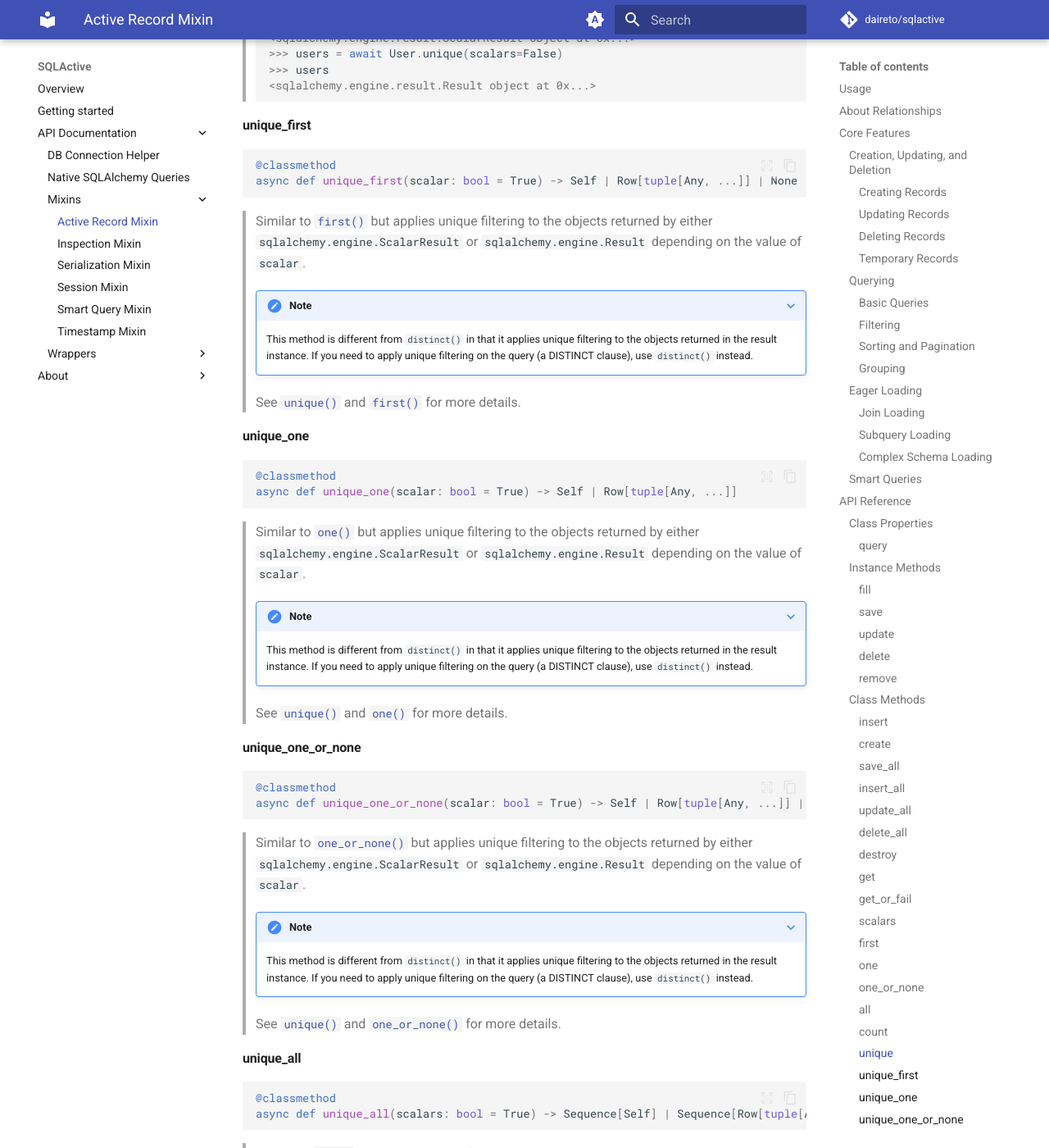
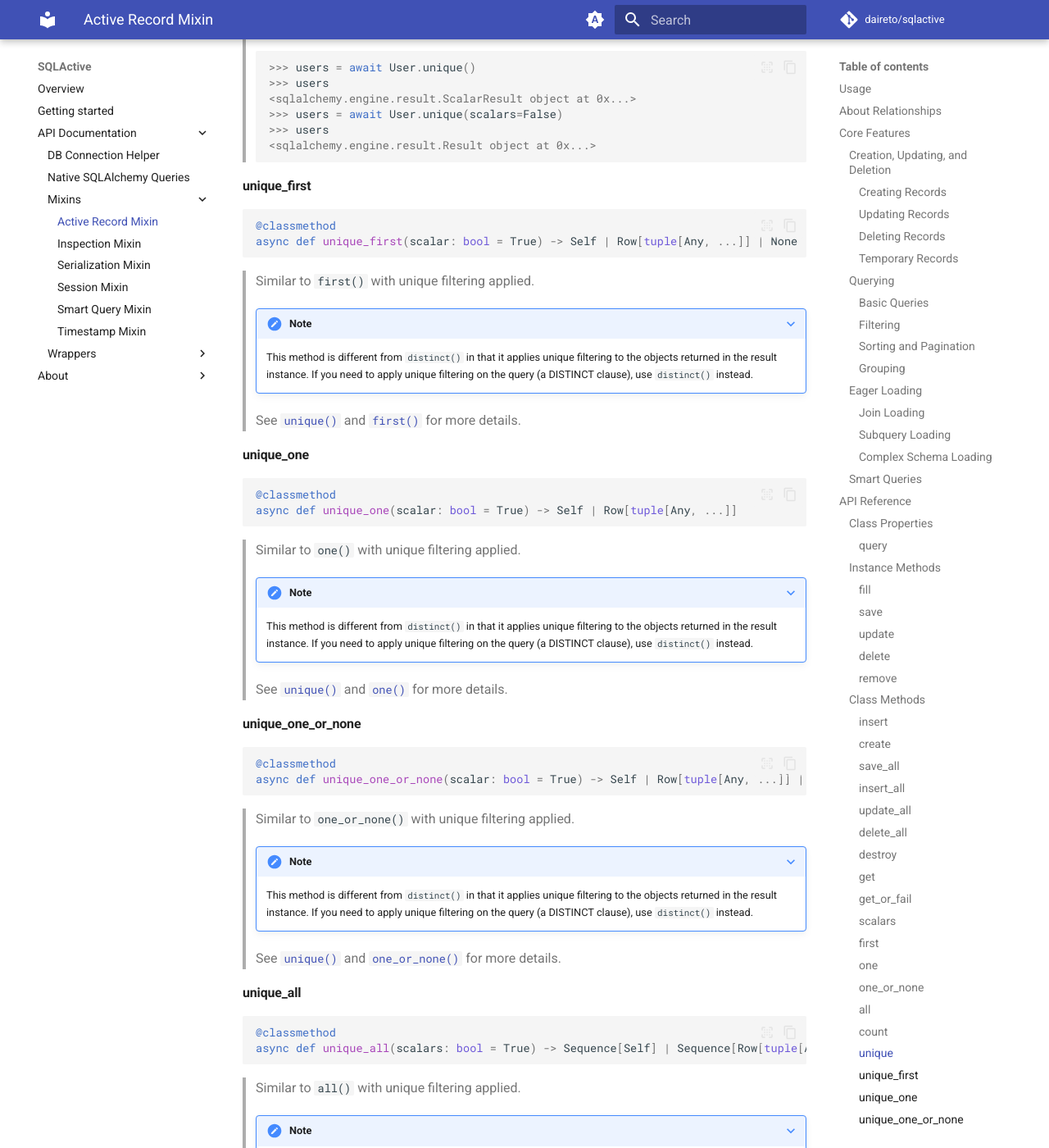
Before and after one commit to daireto/sqlactive, an MkDocs documentation site: the page built from docs/api/active-record-mixin.md, in a window 1280 px wide and 1400 px high, scrolled down 22170 px. Shown: the whole window at 82% size. Built offline with MkDocs 1.6.1 and Material for MkDocs 9.7.7, drawn with Linux system fonts in a browser that asks for light colours; comment, search, counter and statistics services are not loaded; some of the changed text lies outside the part shown.

````diff
--- a/docs/api/active-record-mixin.md
+++ b/docs/api/active-record-mixin.md
@@ -419,7 +419,10 @@ def query() -> Select[tuple[Self]]
 def fill(**kwargs) -> Self
 ```
 
-> Fills the object with values from `kwargs` without saving to the database.
+> Fill the object with passed values.
+
+> Update the object's attributes with the provided values
+> without saving to the database.
 
 > **Parameters**
 
@@ -837,8 +840,10 @@ async def get_or_fail(
 ) -> Self
 ```
 
-> Fetches a row by primary key or raises a `sqlalchemy.exc.NoResultFound`
-> exception if no result is found.
+> Fetch a row by primary key.
+
+> If no result is found, it will raise a `sqlalchemy.exc.NoResultFound`
+> exception.
 
 > If multiple results are found, it will raise a
 > `sqlalchemy.exc.MultipleResultsFound` exception.
@@ -884,7 +889,7 @@ async def get_or_fail(
 async def scalars() -> ScalarResult[Self]
 ```
 
-> Returns a `sqlalchemy.engine.ScalarResult` instance containing all rows.
+> Fetch all rows as scalars.
 
 > **Returns**
 
@@ -957,8 +962,10 @@ async def first(scalar: bool = True) -> Self | Row[tuple[Any, ...]] | None
 async def one(scalar: bool = True) -> Self | Row[tuple[Any, ...]]
 ```
 
-> Fetches one row or raises a `sqlalchemy.exc.NoResultFound` exception
-> if no results are found.
+> Fetch one row.
+
+> If no result is found, it will raise a `sqlalchemy.exc.NoResultFound`
+> exception.
 
 > If multiple results are found, it will raise a
 > `sqlalchemy.exc.MultipleResultsFound` exception.
@@ -1147,8 +1154,7 @@ async def count() -> int
 async def unique(scalars: bool = True) -> ScalarResult[Self] | Result[tuple[Any, ...]]
 ```
 
-> Similar to [`scalars()`](#scalars) but applies unique filtering to
-> the objects returned in the result instance.
+> Return rows with unique filtering applied.
 
 > If `scalars` is `False`, returns a `sqlalchemy.engine.Result` instance
 > instead of a `sqlalchemy.engine.ScalarResult` instance.
@@ -1191,9 +1197,7 @@ async def unique(scalars: bool = True) -> ScalarResult[Self] | Result[tuple[Any,
 async def unique_first(scalar: bool = True) -> Self | Row[tuple[Any, ...]] | None
 ```
 
-> Similar to [`first()`](#first) but applies unique filtering to
-> the objects returned by either `sqlalchemy.engine.ScalarResult`
-> or `sqlalchemy.engine.Result` depending on the value of `scalar`.
+> Similar to `first()` with unique filtering applied.
 
 > ???+ note
 >
@@ -1211,9 +1215,7 @@ async def unique_first(scalar: bool = True) -> Self | Row[tuple[Any, ...]] | Non
 async def unique_one(scalar: bool = True) -> Self | Row[tuple[Any, ...]]
 ```
 
-> Similar to [`one()`](#one) but applies unique filtering to
-> the objects returned by either `sqlalchemy.engine.ScalarResult`
-> or `sqlalchemy.engine.Result` depending on the value of `scalar`.
+> Similar to `one()` with unique filtering applied.
 
 > ???+ note
 >
@@ -1231,9 +1233,7 @@ async def unique_one(scalar: bool = True) -> Self | Row[tuple[Any, ...]]
 async def unique_one_or_none(scalar: bool = True) -> Self | Row[tuple[Any, ...]] | None
 ```
 
-> Similar to [`one_or_none()`](#one_or_none) but applies unique filtering to
-> the objects returned by either `sqlalchemy.engine.ScalarResult`
-> or `sqlalchemy.engine.Result` depending on the value of `scalar`.
+> Similar to `one_or_none()` with unique filtering applied.
 
 > ???+ note
 >
@@ -1252,9 +1252,7 @@ async def unique_one_or_none(scalar: bool = True) -> Self | Row[tuple[Any, ...]]
 async def unique_all(scalars: bool = True) -> Sequence[Self] | Sequence[Row[tuple[Any, ...]]]
 ```
 
-> Similar to [`all()`](#all) but applies unique filtering to
-> the objects returned by either `sqlalchemy.engine.ScalarResult`
-> or `sqlalchemy.engine.Result` depending on the value of `scalars`.
+> Similar to `all()` with unique filtering applied.
 
 > ???+ note
 >
@@ -1272,8 +1270,7 @@ async def unique_all(scalars: bool = True) -> Sequence[Self] | Sequence[Row[tupl
 async def unique_count() -> int
 ```
 
-> Similar to [`count()`](#count) but applies unique filtering to
-> the objects returned by `sqlalchemy.engine.ScalarResult`.
+> Similar to `count()` with unique filtering applied.
 
 > ???+ note
 >
@@ -1322,7 +1319,7 @@ def select(*entities: _ColumnsClauseArgument[Any]) -> AsyncQuery[Self]
 def distinct() -> AsyncQuery[Self]
 ```
 
-> Applies DISTINCT to the SELECT statement overall.
+> Apply DISTINCT to the SELECT statement overall.
 
 > **Returns**
 
@@ -1344,7 +1341,7 @@ def distinct() -> AsyncQuery[Self]
 def options(*args: ExecutableOption) -> AsyncQuery[Self]
 ```
 
-> Applies the given list of mapper options.
+> Apply the given list of mapper options.
 
 > ???+ warning
 >
@@ -1419,7 +1416,7 @@ def options(*args: ExecutableOption) -> AsyncQuery[Self]
 def where(*criteria: ColumnElement[bool], **filters: Any) -> AsyncQuery[Self]
 ```
 
-> Applies one or more WHERE criteria to the query.
+> Apply one or more WHERE criteria to the query.
 
 > It supports both Django-like syntax and SQLAlchemy syntax.
 
@@ -1489,7 +1486,7 @@ def search(
 ) -> AsyncQuery[Self]
 ```
 
-> Applies a search filter to the query.
+> Apply a search filter to the query.
 
 > Searches for `search_term` in the
 > [searchable columns](inspection-mixin.md#searchable_attributes) of the model.
@@ -1544,7 +1541,7 @@ def search(
 def order_by(*columns: ColumnExpressionOrStrLabelArgument[Any]) -> AsyncQuery[Self]
 ```
 
-> Applies one or more ORDER BY criteria to the query.
+> Apply one or more ORDER BY criteria to the query.
 
 > It supports both Django-like syntax and SQLAlchemy syntax.
 
@@ -1601,7 +1598,7 @@ def group_by(
 ) -> AsyncQuery[Self]
 ```
 
-> Applies one or more GROUP BY criteria to the query.
+> Apply one or more GROUP BY criteria to the query.
 
 > It supports both Django-like syntax and SQLAlchemy syntax.
 
@@ -1651,7 +1648,7 @@ def group_by(
 def offset(offset: int) -> AsyncQuery[Self]
 ```
 
-> Applies an OFFSET clause to the query.
+> Apply one OFFSET criteria to the query.
 
 > **Parameters**
 
@@ -1697,7 +1694,7 @@ def skip(skip: int) -> AsyncQuery[Self]
 def limit(limit: int) -> AsyncQuery[Self]
 ```
 
-> Applies a LIMIT clause to the query.
+> Apply one LIMIT criteria to the query.
 
 > **Parameters**
 
@@ -1983,9 +1980,9 @@ def smart_query(
 ) -> AsyncQuery[Self]
 ```
 
-> Creates a query combining filtering, sorting, grouping and eager loading.
-> Then, wraps the query into an [`AsyncQuery`](async-query.md) instance and
-> returns it.
+> Create an async smart query.
+
+> Smart queries combine filtering, sorting, grouping and eager loading.
 
 > See [`smart_query() from SmartQueryMixin`](smart-query-mixin.md#smart_query)
 > for details.
@@ -1997,8 +1994,7 @@ def smart_query(
 def get_async_query(query: Query | None = None) -> AsyncQuery[Self]
 ```
 
-> Returns an `AsyncQuery` instance with the provided
-> `sqlalchemy.sql.Select` instance.
+> Create an `AsyncQuery` instance.
 
 > If no `sqlalchemy.sql.Select` instance is provided,
 > it uses the `query` property of the model.
````
Also changed, not shown: other parts of docs/api/active-record-mixin.md (+19 -19 lines), docs/api/async-query.md (+24 -36 lines), docs/api/inspection-mixin.md (+17 -17 lines), docs/api/serialization-mixin.md (+4 -4 lines), docs/api/session-mixin.md (+2 -2 lines), docs/api/smart-query-mixin.md (+5 -6 lines).
